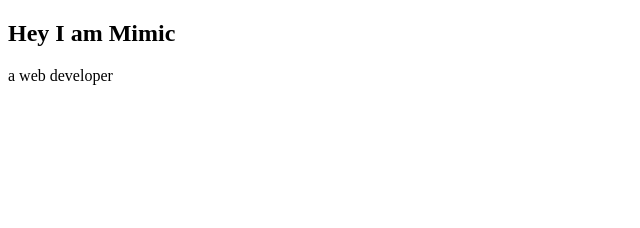
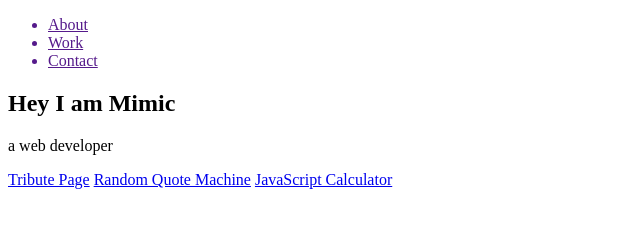
Before and after one commit to RoodzFernando/Microverse-Trials-Edem-Fernando, a plain HTML site: page index.html in a window 1280 px wide. Shown: the whole page, without its empty margins (0-640 px from the left). Drawn offline with Linux system fonts and the light colour scheme.

Commit message:
User #5-#7

```diff
--- a/index.html
+++ b/index.html
@@ -9,15 +9,31 @@
 </head>
 
 <body>
+    <nav id="navbar">
+        <ul>
+            <a href="">
+                <li>About</li>
+            </a>
+            <a href="">
+                <li>Work</li>
+            </a>
+            <a href="">
+                <li>Contact</li>
+            </a>
+        </ul>
+    </nav>
+
     <section id="welcome-section">
         <h1>Hey I am Mimic</h1>
         <p>a web developer</p>
     </section>
+
     <section id="projects">
-        <div class="project-tile"></div>
-        <div class="project-tile"></div>
-        <div class="project-tile"></div>
+        <a class="project-tile" href="https://codepen.io/freeCodeCamp/full/zNqgVx">Tribute Page</a>
+        <a class="project-tile" href="https://codepen.io/freeCodeCamp/full/qRZeGZ">Random Quote Machine</a>
+        <a class="project-tile" href="https://codepen.io/freeCodeCamp/full/wgGVVX">JavaScript Calculator</a>
     </section>
+
 </body>
 
 </html>
```
